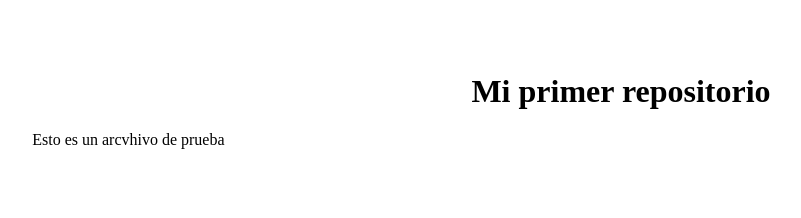
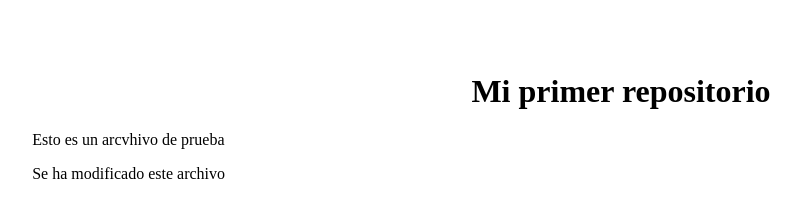
Before and after one commit to jmrepisodev/primer-repositorio, a plain HTML site: page index.html in a window 1280 px wide. Shown: the whole page, without its empty margins (19-820 px from the left). Drawn offline with Linux system fonts and the light colour scheme.

Commit message:
Update index.html
Archivo modificado otra vez

```diff
--- a/index.html
+++ b/index.html
@@ -21,6 +21,7 @@
 <body>
     <h1>Mi primer repositorio</h1>
     <p>Esto es un arcvhivo de prueba</p>
+    <p>Se ha modificado este archivo</p>
 </body>
 
 </html>
```
